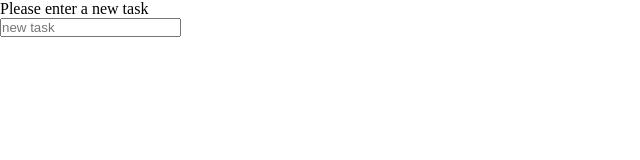
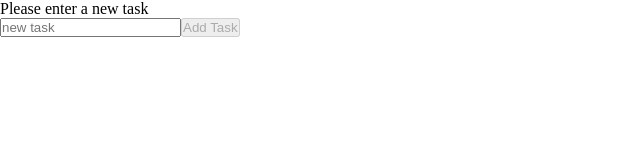
Before and after one commit to luis-pomare/task-manager, a React (Vite) app: page / in a window 1280 px wide. Shown: the top 160 px of the page, without its empty margins (0-640 px from the left). Built offline with nearby package versions, Linux system fonts and the light colour scheme.

Commit message:
Add submit functionality to TaskForm

```diff
--- a/src/features/tasks/TaskManager.jsx
+++ b/src/features/tasks/TaskManager.jsx
@@ -1,7 +1,17 @@
+import { useState } from 'react';
 import TaskForm from './components/TaskForm';
 
 function TaskManager() {
-  return <TaskForm />;
+  const [taskList, setTaskList] = useState([]);
+
+  function addTask(newTask) {
+    setTaskList((prevState) => [
+      ...prevState,
+      { text: newTask, id: Date.now() },
+    ]);
+  }
+
+  return <TaskForm addTask={addTask} />;
 }
 
 export default TaskManager;
--- a/src/features/tasks/components/TaskForm.jsx
+++ b/src/features/tasks/components/TaskForm.jsx
@@ -1,10 +1,15 @@
 import { useState } from 'react';
 
-function TaskForm() {
+function TaskForm({ addTask }) {
   const [newTask, setNewTask] = useState('');
 
+  function submitHandler(event) {
+    event.preventDefault();
+    addTask(newTask);
+  }
+
   return (
-    <form>
+    <form onSubmit={submitHandler}>
       <p>Please enter a new task</p>
       <input
         type='text'
@@ -12,6 +17,9 @@ function TaskForm() {
         value={newTask}
         onChange={(event) => setNewTask(event.target.value)}
       />
+      <button type='submit' disabled={!newTask.trim()}>
+        Add Task
+      </button>
     </form>
   );
 }
```
